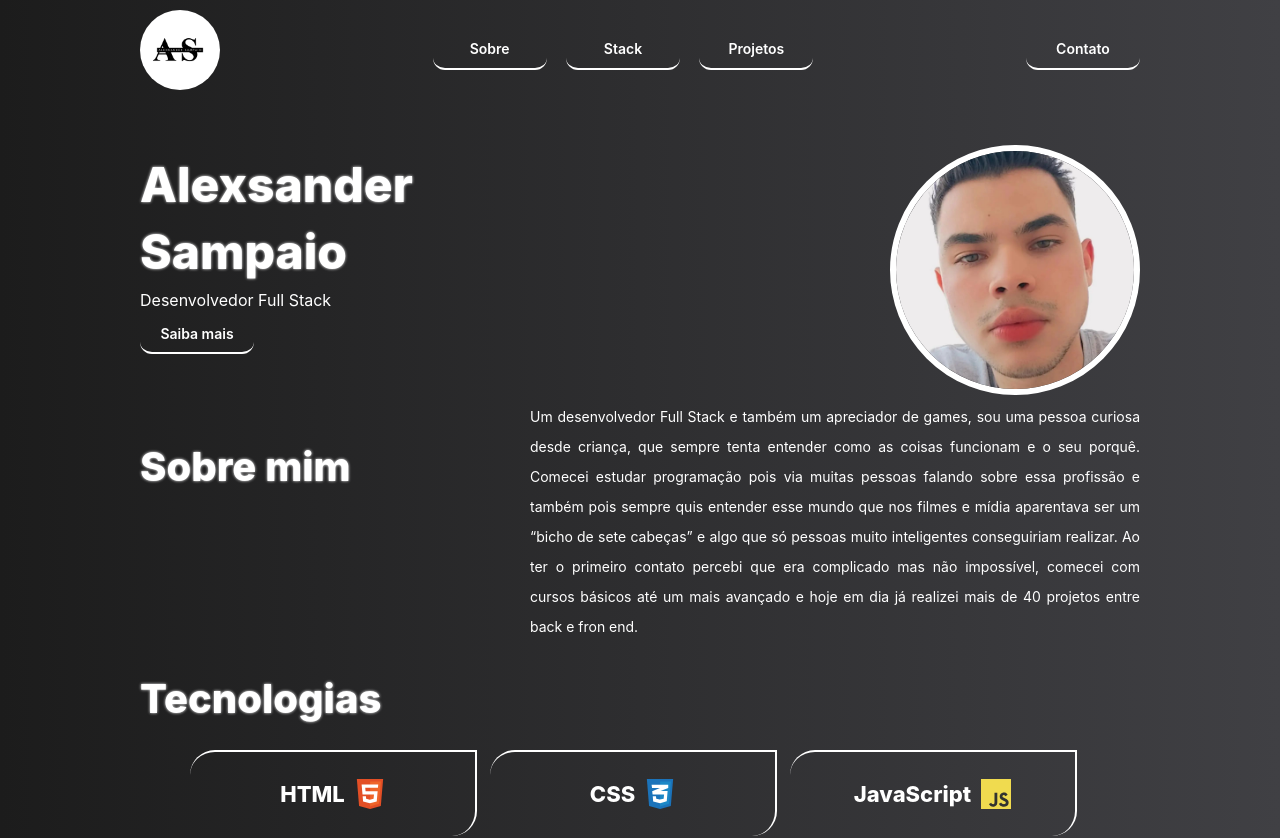
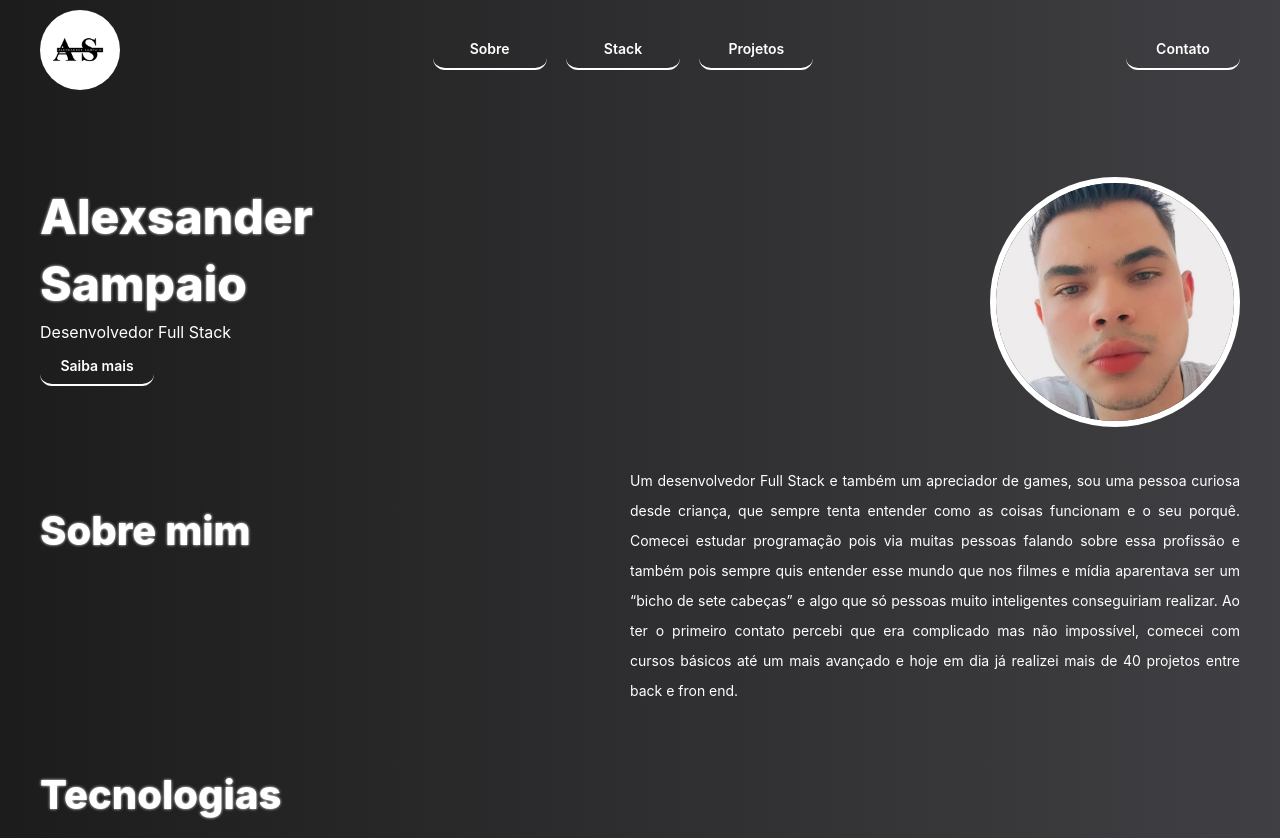
Before and after one commit to Alex-sampaio-lima/Portfolio-Alex-sampaio-lima, a React (Vite) app: page / in a window 1280 px wide. Shown: the top 838 px of the page. Built offline with nearby package versions, Linux system fonts and the light colour scheme.

Commit message:
feat: change the size of page

```diff
--- a/src/components/styles/grid.scss
+++ b/src/components/styles/grid.scss
@@ -1,9 +1,9 @@
 .container {
-    width: 100%;
-    max-width: 1000px;
+    max-width: 100%;
+    width: 1200px;
     margin: 0 auto;
 }
 
 .marginContainer {
-    margin-top: 2rem;
+    margin-top: 64px;
 }
```
